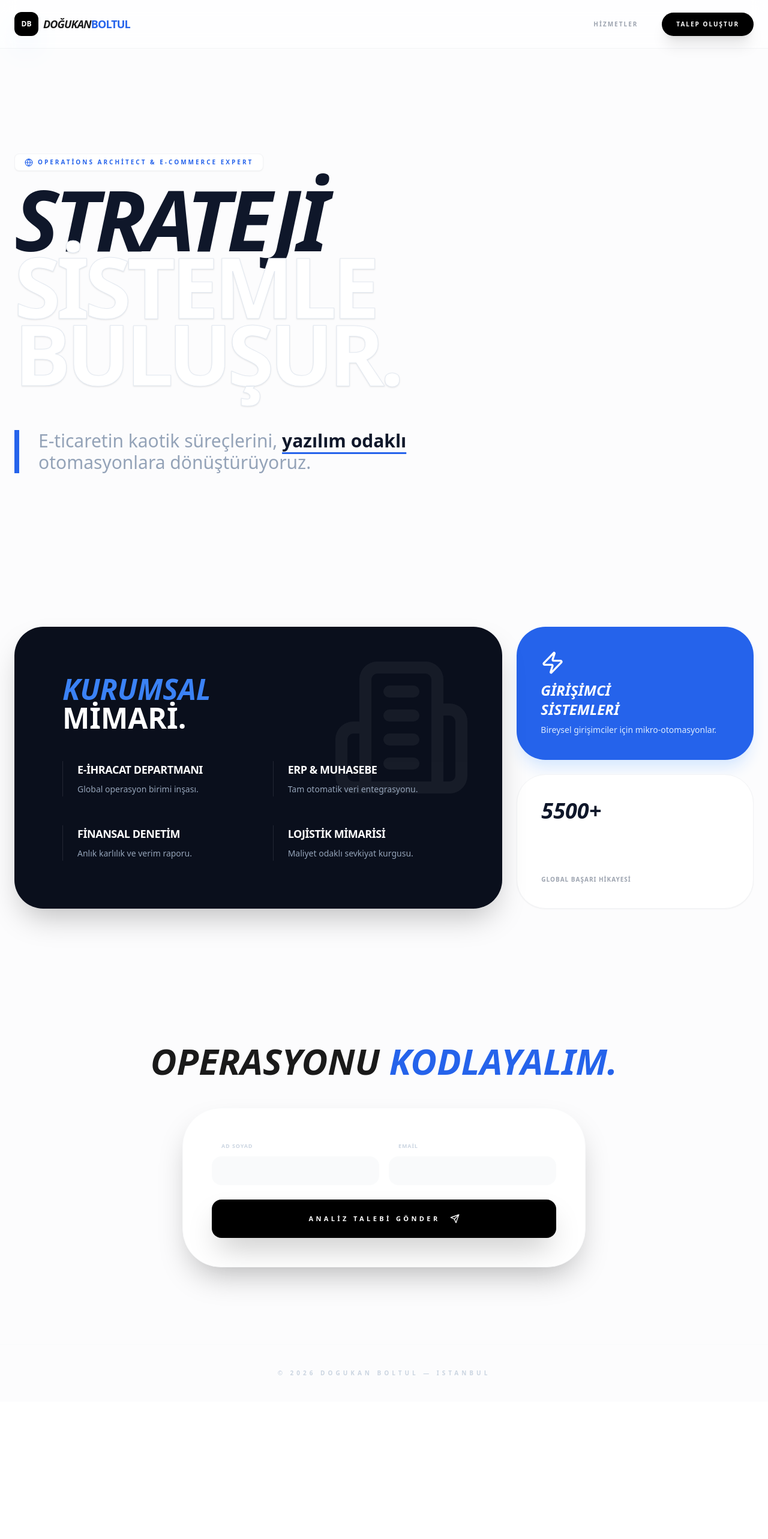
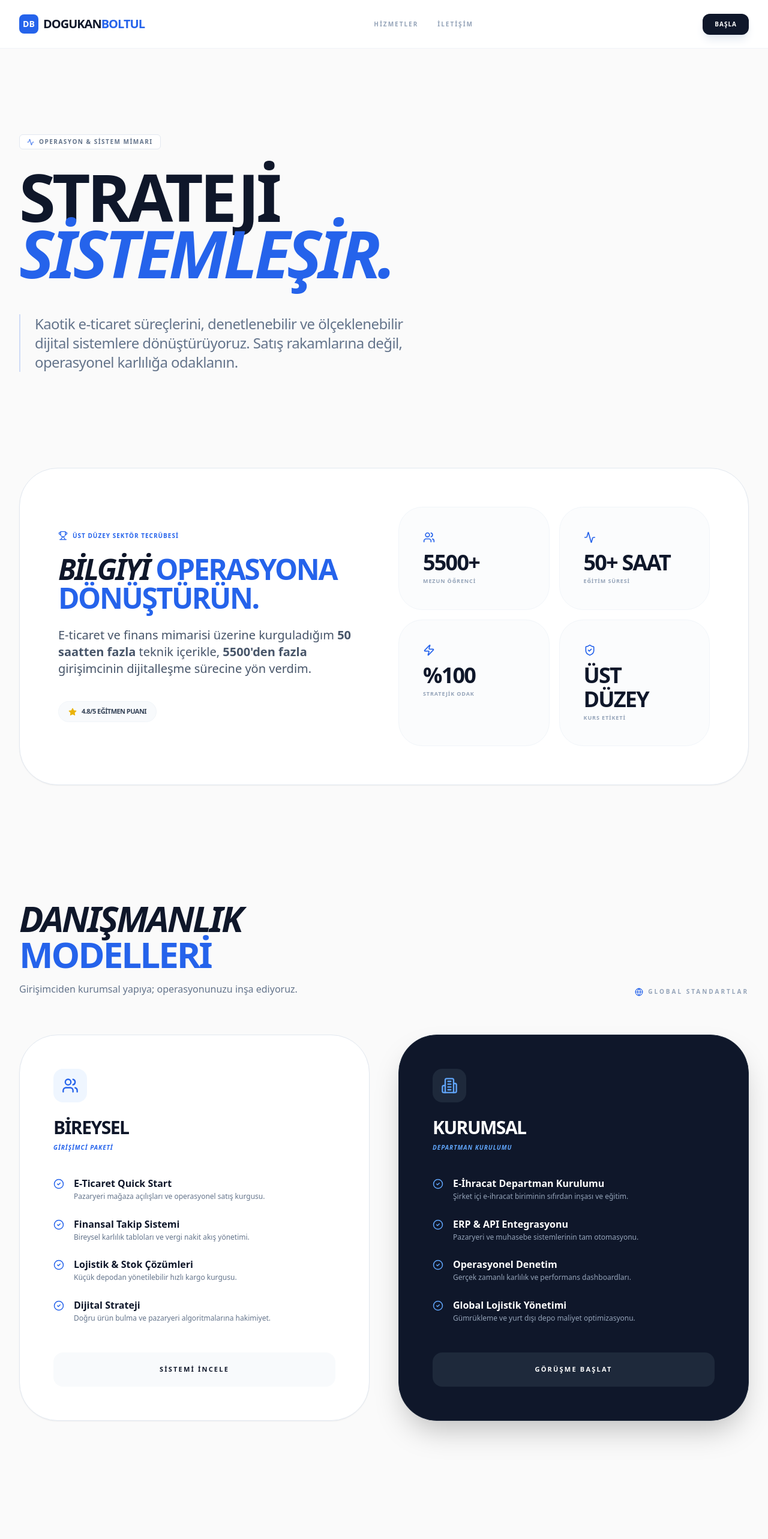
Before and after one commit to Dogukanboltul/Dogukanboltulweb, a Next.js app: page / in a window 1280 px wide. Shown: the top 2566 px of the page at 60% size. Before the commit the page ends 2337 px from the top, so only its background shows below. Built offline with nearby package versions, Linux system fonts and the light colour scheme.

Commit message:
feat: zarif ve narin tasarim final

```diff
--- a/src/app/page.tsx
+++ b/src/app/page.tsx
@@ -1,140 +1,188 @@
 "use client";
-import React, { useState } from 'react';
+import React from 'react';
 import {
-  ArrowRight, Building2, CheckCircle2, Trophy, Star,
-  Zap, Send, CheckCircle, Globe, Menu, X,
-  ChevronRight, ArrowUpRight
+  Activity, ArrowUpRight, Users, Building2, CheckCircle2,
+  Star, Trophy, ShieldCheck, Zap, ExternalLink, Globe
 } from 'lucide-react';
 
 export default function Home() {
-  const [loading, setLoading] = useState(false);
-  const [submitted, setSubmitted] = useState(false);
-  const [menuOpen, setMenuOpen] = useState(false);
+  return (
+    <main className="min-h-screen bg-[#fafafa] text-slate-900 selection:bg-blue-600 selection:text-white font-sans overflow-x-hidden">
 
-  const handleSubmit = async (e: React.FormEvent) => {
-    e.preventDefault();
-    setLoading(true);
-    setTimeout(() => {
-      setLoading(false);
-      setSubmitted(true);
-    }, 1500);
-  };
-
-  return (
-    <main className="min-h-screen bg-[#FCFCFD] text-[#1A1A1A] selection:bg-blue-600 selection:text-white font-sans antialiased overflow-x-hidden">
-
-      {/* --- BG --- */}
-      <div className="fixed inset-0 -z-10 overflow-hidden">
-        <div className="absolute top-0 left-1/4 w-[800px] h-[800px] bg-blue-50/50 rounded-full blur-[120px] opacity-70 animate-pulse"></div>
-        <div className="absolute bottom-0 right-1/4 w-[600px] h-[600px] bg-indigo-50/40 rounded-full blur-[100px] opacity-60"></div>
-      </div>
-
-      {/* --- NAV --- */}
-      <nav className="fixed top-0 w-full z-50 bg-white/70 backdrop-blur-md border-b border-gray-100">
-        <div className="max-w-7xl mx-auto px-6 h-20 flex justify-between items-center">
-          <div className="flex items-center gap-2 group cursor-pointer">
-            <div className="w-10 h-10 bg-black rounded-xl flex items-center justify-center text-white font-bold text-xs group-hover:bg-blue-600 transition-colors duration-500 shadow-2xl shadow-blue-200">DB</div>
-            <div className="text-lg font-black tracking-tighter uppercase leading-none italic">
-              DOĞUKAN<span className="text-blue-600 not-italic">BOLTUL</span>
+      {/* 1. NAVİGASYON */}
+      <nav className="fixed top-0 w-full z-50 bg-white/90 backdrop-blur-xl border-b border-slate-200/50">
+        <div className="max-w-7xl mx-auto py-4 px-6 md:px-8 flex justify-between items-center h-20">
+          <a href="/" className="flex items-center gap-2 group">
+            <div className="w-8 h-8 bg-blue-600 rounded-lg flex items-center justify-center text-white font-black text-sm group-hover:rotate-6 transition-transform">DB</div>
+            <div className="text-lg md:text-xl font-black tracking-tighter uppercase">
+              DOGUKAN<span className="text-blue-600">BOLTUL</span>
             </div>
+          </a>
+          <div className="hidden md:flex gap-8 text-[10px] font-bold text-slate-400 uppercase tracking-[0.2em]">
+            <a href="#hizmetler" className="hover:text-blue-600 transition-colors">Hizmetler</a>
+            <a href="#iletisim" className="hover:text-blue-600 transition-colors">İletişim</a>
           </div>
-          <div className="hidden md:flex items-center gap-10 text-[10px] font-black tracking-[0.2em] uppercase text-gray-400">
-            <a href="#hizmetler" className="hover:text-black transition-colors">Hizmetler</a>
-            <a href="#iletisim" className="bg-black text-white px-6 py-3 rounded-full hover:bg-blue-600 transition-all shadow-xl">TALEP OLUŞTUR</a>
-          </div>
-          <button className="md:hidden" onClick={() => setMenuOpen(!menuOpen)}>
-            {menuOpen ? <X size={24} /> : <Menu size={24} />}
-          </button>
+          <a href="#iletisim" className="bg-slate-900 text-white px-5 py-2.5 rounded-xl text-[10px] font-black uppercase tracking-widest hover:bg-blue-600 transition-all shadow-lg shadow-slate-200">
+            BAŞLA
+          </a>
         </div>
       </nav>
 
-      {/* --- HERO --- */}
-      <section className="relative pt-44 pb-20 md:pt-64 md:pb-40 px-6 max-w-7xl mx-auto">
-        <div className="flex flex-col gap-6">
-          <div className="inline-flex items-center gap-2 px-4 py-1.5 w-fit text-[10px] font-black tracking-[0.3em] uppercase bg-white border border-gray-100 text-blue-600 rounded-lg shadow-sm">
-            <Globe size={14} /> Operations Architect & E-Commerce Expert
+      {/* 2. HERO */}
+      <section className="pt-40 md:pt-56 pb-12 md:pb-24 px-6 md:px-8 max-w-7xl mx-auto">
+        <div className="max-w-4xl">
+          <div className="inline-flex items-center gap-2 px-3 py-1 mb-8 text-[9px] md:text-[10px] font-black tracking-[0.15em] uppercase bg-white border border-slate-200 text-slate-500 rounded-md">
+            <Activity size={12} className="text-blue-600" /> Operasyon & Sistem Mimarı
           </div>
-          <h1 className="text-6xl md:text-[140px] font-black leading-[0.8] tracking-tighter text-slate-900 uppercase italic">
-            STRATEJİ <br />
-            <span className="text-white drop-shadow-[0_1.2px_1.2px_rgba(0,0,0,0.1)] [-webkit-text-stroke:1px_#E2E8F0] not-italic uppercase">SİSTEMLE BULUŞUR.</span>
+          <h1 className="text-5xl md:text-7xl lg:text-[110px] font-black leading-[1.1] md:leading-[0.85] tracking-tighter mb-10 md:mb-14 uppercase">
+            STRATEJİ <br className="hidden md:block" />
+            <span className="text-blue-600 italic">SİSTEMLEŞİR.</span>
           </h1>
-          <div className="grid md:grid-cols-12 gap-8 items-center mt-12">
-            <div className="md:col-span-7">
-              <p className="text-xl md:text-3xl text-slate-400 font-medium leading-tight border-l-8 border-blue-600 pl-8">
-                E-ticaretin kaotik süreçlerini, <span className="text-slate-900 font-bold underline decoration-blue-600 underline-offset-8">yazılım odaklı</span> otomasyonlara dönüştürüyoruz.
+          <p className="text-lg md:text-2xl text-slate-500 leading-snug font-medium tracking-tight max-w-2xl border-l-2 border-blue-600/20 pl-6">
+            Kaotik e-ticaret süreçlerini, denetlenebilir ve ölçeklenebilir dijital sistemlere dönüştürüyoruz. Satış rakamlarına değil, operasyonel karlılığa odaklanın.
+          </p>
+        </div>
+      </section>
+
+      {/* 3. SOSYAL KANIT */}
+      <section className="py-12 md:py-16 px-6 md:px-8 max-w-7xl mx-auto">
+        <div className="bg-white rounded-[2.5rem] md:rounded-[4rem] p-8 md:p-16 border border-slate-200 relative overflow-hidden shadow-sm transition-all hover:shadow-xl hover:shadow-blue-500/5">
+          <div className="grid lg:grid-cols-2 gap-12 items-center relative z-10">
+            <div>
+              <div className="flex items-center gap-2 text-blue-600 mb-6 font-black text-[10px] uppercase tracking-widest">
+                <Trophy size={16} /> Üst Düzey Sektör Tecrübesi
+              </div>
+              <h2 className="text-4xl md:text-5xl font-black tracking-tighter mb-6 leading-none uppercase italic">
+                BİLGİYİ <span className="text-blue-600 not-italic">OPERASYONA DÖNÜŞTÜRÜN.</span>
+              </h2>
+              <p className="text-slate-600 text-base md:text-xl font-medium mb-10 leading-relaxed">
+                E-ticaret ve finans mimarisi üzerine kurguladığım <b>50 saatten fazla</b> teknik içerikle, <b>5500'den fazla</b> girişimcinin dijitalleşme sürecine yön verdim.
               </p>
+              <div className="flex flex-wrap gap-4">
+                <div className="flex items-center gap-2 bg-slate-50 px-4 py-2 rounded-full border border-slate-100">
+                  <Star className="text-yellow-500" size={14} fill="currentColor" />
+                  <span className="text-[11px] font-black text-slate-700 uppercase tracking-tighter">4.8/5 Eğitmen Puanı</span>
+                </div>
+              </div>
+            </div>
+
+            <div className="grid grid-cols-2 gap-4">
+              {[
+                { label: "MEZUN ÖĞRENCİ", val: "5500+", icon: <Users size={20} /> },
+                { label: "EĞİTİM SÜRESİ", val: "50+ SAAT", icon: <Activity size={20} /> },
+                { label: "STRATEJİK ODAK", val: "%100", icon: <Zap size={20} /> },
+                { label: "KURS ETİKETİ", val: "ÜST DÜZEY", icon: <ShieldCheck size={20} /> }
+              ].map((stat, i) => (
+                <div key={i} className="bg-slate-50/50 p-6 md:p-10 rounded-[2.5rem] border border-slate-100 hover:bg-white hover:shadow-lg transition-all duration-500 group">
+                  <div className="text-blue-600 mb-3 group-hover:scale-110 transition-transform">{stat.icon}</div>
+                  <div className="text-2xl md:text-4xl font-black text-slate-900 mb-1 tracking-tighter">{stat.val}</div>
+                  <div className="text-[9px] font-black text-slate-400 uppercase tracking-widest">{stat.label}</div>
+                </div>
+              ))}
             </div>
           </div>
         </div>
       </section>
 
-      {/* --- SERVICES --- */}
-      <section id="hizmetler" className="py-24 px-6 max-w-7xl mx-auto">
-        <div className="grid lg:grid-cols-3 gap-6">
-          <div className="lg:col-span-2 bg-[#0A0F1C] rounded-[3rem] p-12 md:p-20 text-white relative overflow-hidden group shadow-2xl transition-all duration-500 hover:scale-[1.01]">
-            <div className="absolute top-0 right-0 p-12 opacity-5 group-hover:scale-110 transition-transform duration-700">
-              <Building2 size={240} />
-            </div>
-            <div className="relative z-10">
-              <h3 className="text-5xl font-black italic uppercase mb-12 leading-none text-blue-500">KURUMSAL <br /><span className="text-white not-italic">MİMARİ.</span></h3>
-              <div className="grid md:grid-cols-2 gap-12">
-                {[
-                  { title: "E-İhracat Departmanı", desc: "Global operasyon birimi inşası." },
-                  { title: "ERP & Muhasebe", desc: "Tam otomatik veri entegrasyonu." },
-                  { title: "Finansal Denetim", desc: "Anlık karlılık ve verim raporu." },
-                  { title: "Lojistik Mimarisi", desc: "Maliyet odaklı sevkiyat kurgusu." }
-                ].map((s, i) => (
-                  <div key={i} className="space-y-2 border-l border-white/10 pl-6 group/item hover:border-blue-500 transition-colors">
-                    <h4 className="text-lg font-bold uppercase tracking-tight group-hover/item:text-blue-500">{s.title}</h4>
-                    <p className="text-slate-400 text-sm leading-relaxed">{s.desc}</p>
-                  </div>
-                ))}
-              </div>
-            </div>
-          </div>
-          <div className="flex flex-col gap-6">
-            <div className="bg-blue-600 rounded-[3rem] p-10 text-white flex flex-col justify-between h-full shadow-xl shadow-blue-100 group">
-              <Zap size={40} className="group-hover:scale-125 transition-transform" />
-              <div>
-                <h4 className="text-2xl font-black uppercase italic mb-2">Girişimci <br />Sistemleri</h4>
-                <p className="text-blue-100 text-sm font-medium">Bireysel girişimciler için mikro-otomasyonlar.</p>
-              </div>
-            </div>
-            <div className="bg-white border border-gray-100 rounded-[3rem] p-10 flex flex-col justify-between h-full shadow-sm">
-              <div className="text-4xl font-black italic text-slate-900">5500+</div>
-              <p className="text-gray-400 text-[10px] font-bold uppercase tracking-widest">Global Başarı Hikayesi</p>
-            </div>
-          </div>
+      {/* 4. HİZMETLER */}
+      <section id="hizmetler" className="py-20 md:py-32 px-6 md:px-8 max-w-7xl mx-auto">
+        <div className="flex flex-col md:flex-row justify-between items-start md:items-end mb-16 gap-6">
+           <div>
+             <h2 className="text-4xl md:text-6xl font-black tracking-tighter uppercase leading-none mb-4 italic">Danışmanlık <br/><span className="text-blue-600 not-italic">Modelleri</span></h2>
+             <p className="text-slate-500 font-medium text-sm md:text-base">Girişimciden kurumsal yapıya; operasyonunuzu inşa ediyoruz.</p>
+           </div>
+           <p className="text-slate-400 font-bold uppercase text-[10px] tracking-[0.3em] flex items-center gap-2">
+             <Globe size={14} className="text-blue-600" /> Global Standartlar
+           </p>
+        </div>
+        <div className="grid lg:grid-cols-2 gap-8 md:gap-12">
+          <IndividualServices />
+          <CorporateServices />
         </div>
       </section>
 
-      {/* --- CONTACT --- */}
-      <section id="iletisim" className="py-32 px-6 max-w-5xl mx-auto text-center">
-        <h2 className="text-4xl md:text-6xl font-black uppercase italic mb-12">OPERASYONU <span className="text-blue-600">KODLAYALIM.</span></h2>
-        {submitted ? (
-          <div className="bg-blue-50 p-12 rounded-[3rem] border border-blue-100 italic font-black text-blue-600">TALEP İŞLENDİ. SİSTEME GİRİŞ YAPILDI.</div>
-        ) : (
-          <form onSubmit={handleSubmit} className="space-y-6 max-w-2xl mx-auto bg-white p-12 rounded-[4rem] shadow-2xl border border-gray-50">
-            <div className="grid md:grid-cols-2 gap-4 text-left">
-              <div className="space-y-2">
-                <label className="text-[9px] font-black uppercase tracking-widest text-slate-300 ml-4">Ad Soyad</label>
-                <input required className="w-full bg-gray-50 rounded-2xl px-6 py-4 text-xs font-bold outline-none focus:ring-2 focus:ring-blue-600 transition-all" />
-              </div>
-              <div className="space-y-2">
-                <label className="text-[9px] font-black uppercase tracking-widest text-slate-300 ml-4">Email</label>
-                <input required type="email" className="w-full bg-gray-50 rounded-2xl px-6 py-4 text-xs font-bold outline-none focus:ring-2 focus:ring-blue-600 transition-all" />
-              </div>
-            </div>
-            <button disabled={loading} className="w-full py-6 bg-black text-white rounded-2xl font-black text-[11px] tracking-[0.4em] uppercase hover:bg-blue-600 transition-all shadow-2xl flex items-center justify-center gap-4">
-              {loading ? 'YÜKLENİYOR...' : 'ANALİZ TALEBİ GÖNDER'} <Send size={16} />
-            </button>
-          </form>
-        )}
+      {/* 5. İLETİŞİM */}
+      <section id="iletisim" className="py-12 md:py-24 px-6 md:px-8 pb-32">
+        <div className="max-w-7xl mx-auto bg-blue-600 rounded-[3rem] md:rounded-[4.5rem] p-12 md:p-28 text-center text-white relative overflow-hidden shadow-2xl">
+          <div className="absolute inset-0 bg-gradient-to-br from-white/10 to-transparent opacity-50"></div>
+          <h2 className="text-4xl md:text-7xl font-black mb-10 leading-tight tracking-tighter relative z-10 uppercase italic">
+            OPERASYONUNUZU <br className="hidden md:block"/> SİSTEME BAĞLAYIN.
+          </h2>
+          <a href="mailto:iletisim@dogukanboltul.com" className="w-full sm:w-auto inline-flex items-center justify-center gap-4 bg-white text-blue-600 px-10 md:px-16 py-6 md:py-8 rounded-[2rem] md:rounded-[2.5rem] font-black text-xl md:text-3xl hover:bg-slate-900 hover:text-white transition-all shadow-2xl relative z-10 active:scale-95">
+            Görüşme Başlat <ArrowUpRight size={32} />
+          </a>
+        </div>
       </section>
 
-      <footer className="py-10 border-t border-gray-50 text-center text-[10px] font-black uppercase tracking-[0.5em] text-slate-300">
-        © 2026 DOGUKAN BOLTUL — ISTANBUL
+      {/* FOOTER */}
+      <footer className="py-12 border-t border-slate-100 px-6 md:px-8">
+        <div className="max-w-7xl mx-auto flex flex-col md:flex-row justify-between items-center gap-6">
+          <div className="text-[10px] font-bold text-slate-300 uppercase tracking-[0.4em]">
+            Istanbul © 2026 DOGUKAN BOLTUL — SYSTEM ARCHITECT.
+          </div>
+          <div className="flex gap-6">
+             <a href="https://linkedin.com/in/dogukanboltul" target="_blank" className="text-slate-300 hover:text-blue-600 transition-colors"><ExternalLink size={18} /></a>
+          </div>
+        </div>
       </footer>
     </main>
   );
 }
+
+const IndividualServices = () => (
+  <div className="bg-white p-10 md:p-14 rounded-[3rem] md:rounded-[4rem] border border-slate-200 shadow-sm hover:shadow-2xl hover:shadow-blue-500/5 transition-all group flex flex-col h-full">
+    <div className="mb-10">
+      <div className="w-14 h-14 bg-blue-50 rounded-2xl flex items-center justify-center text-blue-600 mb-6 group-hover:bg-blue-600 group-hover:text-white transition-all">
+        <Users size={28} />
+      </div>
+      <h3 className="text-3xl font-black tracking-tighter uppercase mb-2">Bireysel</h3>
+      <p className="text-blue-600 font-bold text-[10px] uppercase tracking-widest italic">Girişimci Paketi</p>
+    </div>
+    <ul className="space-y-6 flex-1">
+      {[
+        { t: "E-Ticaret Quick Start", d: "Pazaryeri mağaza açılışları ve operasyonel satış kurgusu." },
+        { t: "Finansal Takip Sistemi", d: "Bireysel karlılık tabloları ve vergi nakit akış yönetimi." },
+        { t: "Lojistik & Stok Çözümleri", d: "Küçük depodan yönetilebilir hızlı kargo kurgusu." },
+        { t: "Dijital Strateji", d: "Doğru ürün bulma ve pazaryeri algoritmalarına hakimiyet." }
+      ].map((item, i) => (
+        <li key={i} className="flex gap-4">
+          <CheckCircle2 className="text-blue-600 shrink-0 mt-1" size={18} />
+          <div>
+            <h4 className="font-bold text-slate-900 text-base">{item.t}</h4>
+            <p className="text-xs text-slate-500 font-medium leading-relaxed">{item.d}</p>
+          </div>
+        </li>
+      ))}
+    </ul>
+    <button className="mt-12 w-full py-5 bg-slate-50 rounded-2xl text-center text-[11px] font-black uppercase tracking-[0.2em] text-slate-900 hover:bg-blue-600 hover:text-white transition-all">Sistemi İncele</button>
+  </div>
+);
+
+const CorporateServices = () => (
+  <div className="bg-slate-900 p-10 md:p-14 rounded-[3rem] md:rounded-[4rem] text-white shadow-2xl transition-all group border border-slate-800 flex flex-col h-full">
+    <div className="mb-10">
+      <div className="w-14 h-14 bg-slate-800 rounded-2xl flex items-center justify-center text-blue-400 mb-6 group-hover:bg-blue-400 group-hover:text-white transition-all">
+        <Building2 size={28} />
+      </div>
+      <h3 className="text-3xl font-black tracking-tighter uppercase mb-2">Kurumsal</h3>
+      <p className="text-blue-400 font-bold text-[10px] uppercase tracking-widest italic">Departman Kurulumu</p>
+    </div>
+    <ul className="space-y-6 flex-1">
+      {[
+        { t: "E-İhracat Departman Kurulumu", d: "Şirket içi e-ihracat biriminin sıfırdan inşası ve eğitim." },
+        { t: "ERP & API Entegrasyonu", d: "Pazaryeri ve muhasebe sistemlerinin tam otomasyonu." },
+        { t: "Operasyonel Denetim", d: "Gerçek zamanlı karlılık ve performans dashboardları." },
+        { t: "Global Lojistik Yönetimi", d: "Gümrükleme ve yurt dışı depo maliyet optimizasyonu." }
+      ].map((item, i) => (
+        <li key={i} className="flex gap-4">
+          <CheckCircle2 className="text-blue-400 shrink-0 mt-1" size={18} />
+          <div>
+            <h4 className="font-bold text-white text-base">{item.t}</h4>
+            <p className="text-xs text-slate-400 font-medium leading-relaxed">{item.d}</p>
+          </div>
+        </li>
+      ))}
+    </ul>
+    <button className="mt-12 w-full py-5 bg-slate-800 rounded-2xl text-center text-[11px] font-black uppercase tracking-[0.2em] text-white hover:bg-blue-400 hover:text-slate-900 transition-all">Görüşme Başlat</button>
+  </div>
+);
```
